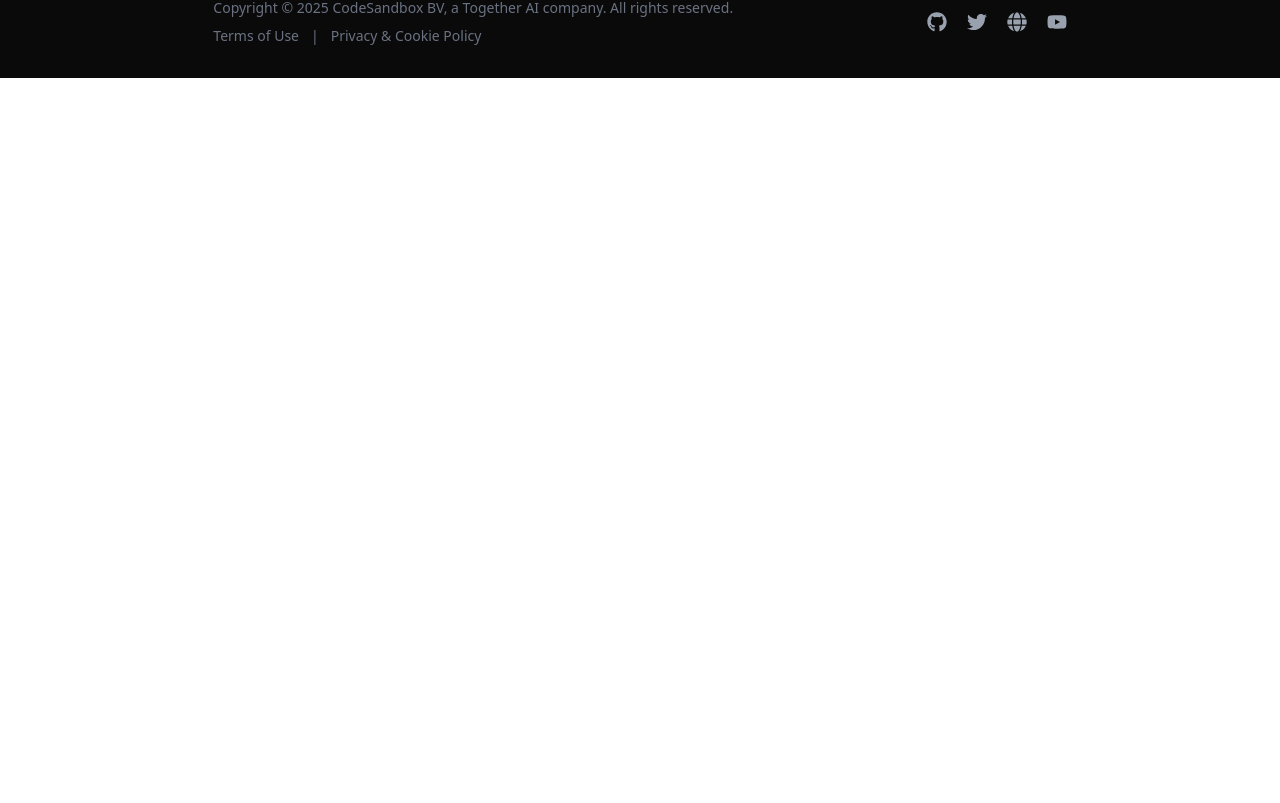
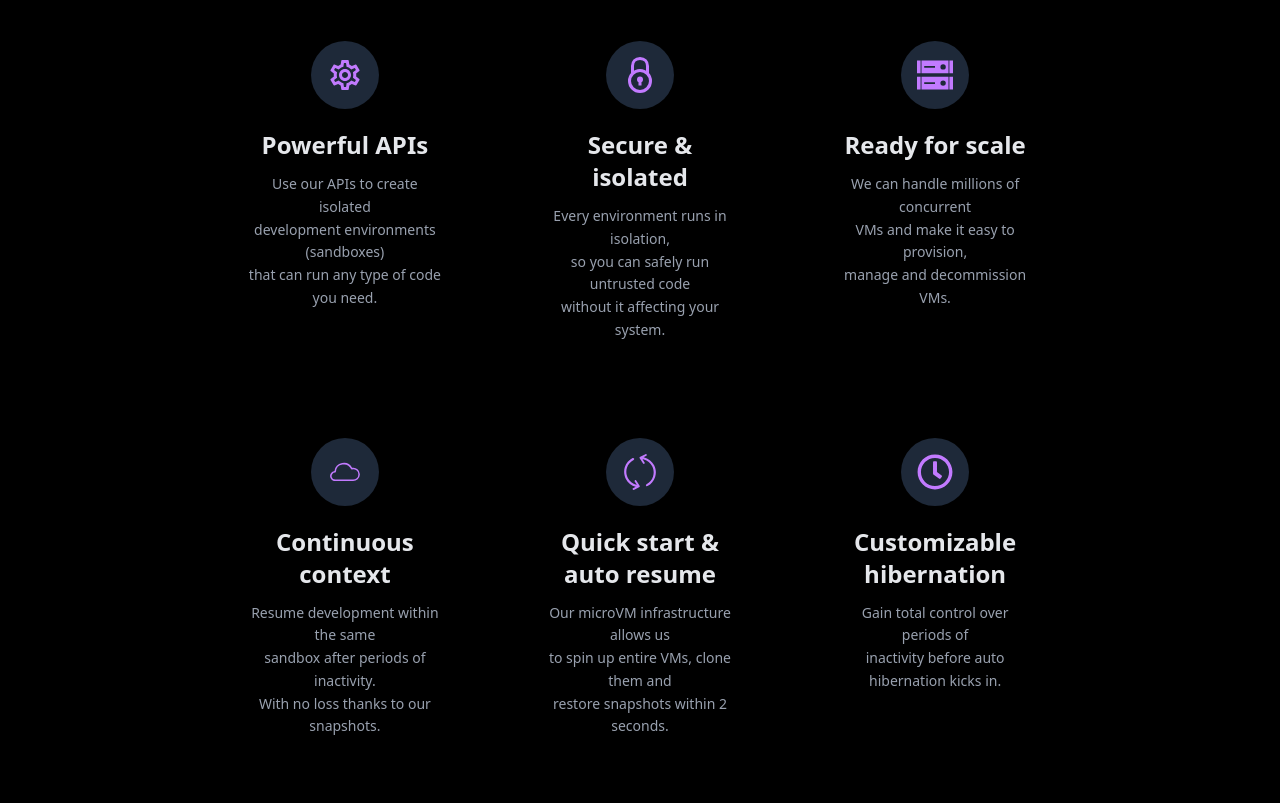
Before and after one commit to Shahariya-17/code-sandbox, a React (Vite) app: page / in a window 1280 px wide. Shown: the part 1497-2300 px from the top of the page. Before the commit the page ends 1575 px from the top, so only its background shows below. Built offline with nearby package versions, Linux system fonts and the light colour scheme.

Commit message:
added secure cards

```diff
--- a/src/pages/Home/Home/Home.jsx
+++ b/src/pages/Home/Home/Home.jsx
@@ -1,12 +1,14 @@
 import React from 'react';
 import Banner from '../Banner/Banner';
 import MarqueeSection from '../Marquee/MarqueeSection';
+import SecureCard from '../SecureCard/SecureCard';
 
 const Home = () => {
     return (
         <div>
             <Banner></Banner>
             <MarqueeSection></MarqueeSection>
+            <SecureCard></SecureCard>
         </div>
     );
 };
--- /dev/null
+++ b/src/pages/Home/SecureCard/SecureCard.jsx
@@ -0,0 +1,91 @@
+import React from "react";
+import { CiCloudOn } from "react-icons/ci";
+import { FaRegClock } from "react-icons/fa";
+import { GrSecure } from "react-icons/gr";
+import { MdOutlineSettings } from "react-icons/md";
+import { SiGooglecloudstorage } from "react-icons/si";
+import { SlRefresh } from "react-icons/sl";
+
+const SecureCard = () => {
+  return (
+    <div className="py-20 w-8/12 mx-auto text-gray-200">
+      {/* Section Title */}
+      <h1 className="text-5xl md:text-7xl font-semibold text-center mb-16 leading-tight">
+        Secure code <br /> generation at scale
+      </h1>
+
+      {/* Cards Grid */}
+      <div className="grid grid-cols-1 md:grid-cols-3 gap-8">
+        {/* Card 1 */}
+        <div className="text-center flex flex-col items-center p-8">
+          <p className="text-4xl bg-gray-800 p-4 rounded-full text-purple-400 mb-5">
+            <MdOutlineSettings />
+          </p>
+          <h3 className="text-2xl font-semibold mb-3">Powerful APIs</h3>
+          <p className="text-gray-400 leading-relaxed text-sm">
+            Use our APIs to create isolated <br /> development environments
+            (sandboxes) <br /> that can run any type of code you need.
+          </p>
+        </div>
+        {/* Card 2 */}
+        <div className="text-center flex flex-col items-center p-8">
+          <p className="text-4xl bg-gray-800 p-4 rounded-full text-purple-400 mb-5">
+            <GrSecure />
+          </p>
+          <h3 className="text-2xl font-semibold mb-3">Secure & isolated</h3>
+          <p className="text-gray-400 leading-relaxed text-sm">
+            Every environment runs in isolation, <br /> so you can safely run
+            untrusted code <br /> without it affecting your system.
+          </p>
+        </div>
+        {/* Card 3 */}
+        <div className="text-center flex flex-col items-center p-8">
+          <p className="text-4xl bg-gray-800 p-4 rounded-full text-purple-400 mb-5">
+            <SiGooglecloudstorage />
+          </p>
+          <h3 className="text-2xl font-semibold mb-3">Ready for scale</h3>
+          <p className="text-gray-400 leading-relaxed text-sm">
+            We can handle millions of concurrent <br /> VMs and make it easy to
+            provision, <br /> manage and decommission VMs.
+          </p>
+        </div>
+        {/* Card 4 */}
+        <div className="text-center flex flex-col items-center p-8">
+          <p className="text-4xl bg-gray-800 p-4 rounded-full text-purple-400 mb-5">
+            <CiCloudOn />
+          </p>
+          <h3 className="text-2xl font-semibold mb-3">Continuous context</h3>
+          <p className="text-gray-400 leading-relaxed text-sm">
+            Resume development within the same <br /> sandbox after periods of
+            inactivity. <br /> With no loss thanks to our snapshots.
+          </p>
+        </div>
+        {/* Card 5 */}
+        <div className="text-center flex flex-col items-center p-8">
+          <p className="text-4xl bg-gray-800 p-4 rounded-full text-purple-400 mb-5">
+            <SlRefresh />
+          </p>
+          <h3 className="text-2xl font-semibold mb-3">
+            Quick start & auto resume
+          </h3>
+          <p className="text-gray-400 leading-relaxed text-sm">
+            Our microVM infrastructure allows us <br /> to spin up entire VMs, clone
+            them and <br /> restore snapshots within 2 seconds.
+          </p>
+        </div>
+        {/* Card 6 */}
+        <div className="text-center flex flex-col items-center p-8">
+          <p className="text-4xl bg-gray-800 p-4 rounded-full text-purple-400 mb-5">
+            <FaRegClock />
+          </p>
+          <h3 className="text-2xl font-semibold mb-3">Customizable hibernation</h3>
+          <p className="text-gray-400 leading-relaxed text-sm">
+            Gain total control over periods of <br /> inactivity before auto hibernation kicks in.
+          </p>
+        </div>
+      </div>
+    </div>
+  );
+};
+
+export default SecureCard;
```
